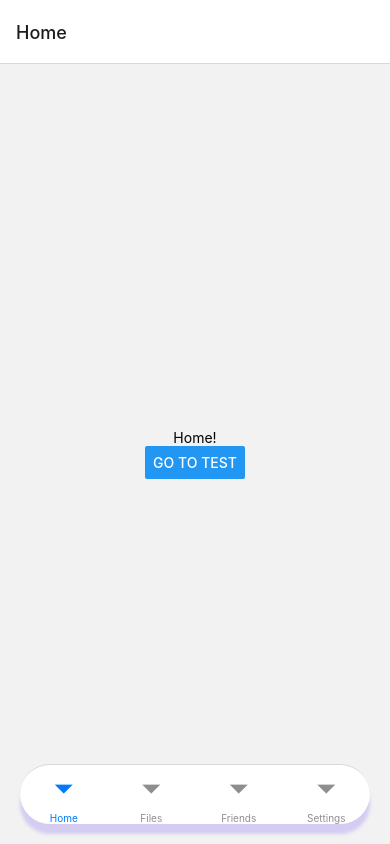
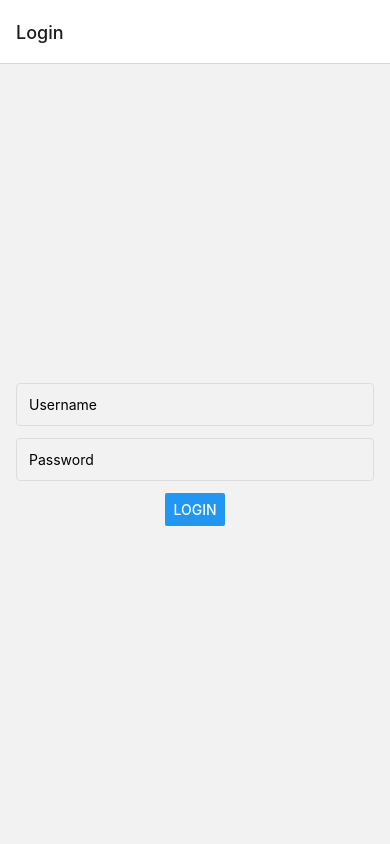
Before and after one commit to Yunzez/storaLink-App, a React Native app in the folder storalink/: screen /Login in a window 390 px wide. Built offline with nearby package versions, Linux system fonts and the light colour scheme.

Commit message:
add nested navigation and provider

```diff
--- a/storalink/App.tsx
+++ b/storalink/App.tsx
@@ -1,103 +1,33 @@
 import { StatusBar } from "expo-status-bar";
 import { StyleSheet, Text, View, Button } from "react-native";
 import styled from "styled-components/native";
-import { createNativeStackNavigator } from '@react-navigation/native-stack';
+import { createNativeStackNavigator } from "@react-navigation/native-stack";
 import { NavigationContainer } from "@react-navigation/native";
-import { createBottomTabNavigator } from "@react-navigation/bottom-tabs";
-import Home from "./screens/Home";
-import Settings from "./screens/Settings";
-import Files from "./screens/Files";
-import Friends from "./screens/Friends";
+import { BottomTabNavigators } from "./navigation/BottomTabNavigators";
+import { GlobalContextProvider } from "./context/GlobalProvider";
+import Login from "./screens/Login";
 import Test from "./screens/Test";
 const BoxRoot = styled.Text`
   color: red;
 `;
-
-const Tab = createBottomTabNavigator();
-
-const HomeStack = createNativeStackNavigator();
-const FilesStack = createNativeStackNavigator();
-const FriendsStack = createNativeStackNavigator();
-const SettingsStack = createNativeStackNavigator();
-
-// Home Stack
-function HomeStackNavigator() {
-  return (
-    <HomeStack.Navigator >
-      <HomeStack.Screen name="Home" component={Home} />
-      <HomeStack.Screen name="Test" component={Test} />
-    </HomeStack.Navigator>
-  );
-}
-
-// Files Stack
-function FilesStackNavigator() {
-  return (
-    <FilesStack.Navigator>
-      <FilesStack.Screen name="Files" component={Files} />
-      {/* Add more Files screens here */}
-    </FilesStack.Navigator>
-  );
-}
-
-// Friends Stack
-function FriendsStackNavigator() {
-  return (
-    <FriendsStack.Navigator>
-      <FriendsStack.Screen name="Friends" component={Friends} />
-      {/* Add more Friends screens here */}
-    </FriendsStack.Navigator>
-  );
-}
-
-// Settings Stack
-function SettingsStackNavigator() {
-  return (
-    <SettingsStack.Navigator>
-      <SettingsStack.Screen name="Settings" component={Settings} />
-      {/* Add more Settings screens here */}
-    </SettingsStack.Navigator>
-  );
-}
-
+const GlobalStack = createNativeStackNavigator();
 
 export default function App() {
   return (
     <NavigationContainer>
-      <Tab.Navigator
-
-        screenOptions={{
-          headerShown: false,
-          tabBarStyle: {
-            position: "absolute",
-            bottom: 20, // you can adjust this value as per your need
-            left: 20,
-            right: 20,
-            backgroundColor: "#ffffff",
-            borderRadius: 30,
-            height: 60,
-            ...styles.shadow,
-          },
-        }}
-      >
-        <Tab.Screen name="Home" component={HomeStackNavigator} />
-        <Tab.Screen name="Files" component={FilesStackNavigator} />
-        <Tab.Screen name="Friends" component={FriendsStackNavigator} />
-        <Tab.Screen name="Settings" component={SettingsStackNavigator} />
-      </Tab.Navigator>
+      <GlobalContextProvider>
+        <GlobalStack.Navigator>
+          <GlobalStack.Screen name="Login" component={Login} />
+          <GlobalStack.Screen
+            options={{
+              headerShown: false,
+            }}
+            name="Home"
+            component={BottomTabNavigators}
+          />
+          {/* Add more Settings screens here */}
+        </GlobalStack.Navigator>
+      </GlobalContextProvider>
     </NavigationContainer>
   );
 }
-
-const styles = {
-  shadow: {
-    shadowColor: "#7F5DF0",
-    shadowOffset: {
-      width: 0,
-      height: 10,
-    },
-    shadowOpacity: 0.25,
-    shadowRadius: 3.5,
-    elevation: 5,
-  },
-};
--- /dev/null
+++ b/storalink/context/GlobalProvider.tsx
@@ -0,0 +1,36 @@
+"use client"
+import React, { createContext, useContext, useState, ReactNode, useRef, SetStateAction, Dispatch, useEffect } from "react";
+import { NavigationProp, ParamListBase, useNavigation } from '@react-navigation/native';
+
+interface GlobalContextProps {
+    navigator: any;
+}
+
+type RootStackParamList = {
+    Unknown : 'Unknown'
+    Home: 'Home';
+    Login: 'Login';
+    Test: 'Test'
+    Home_Main: 'Home_Main'
+  };
+
+export const GlobalContext = createContext<GlobalContextProps>({
+  navigator: undefined
+});
+
+interface GlobalContextProviderProps {
+  children: ReactNode;
+}
+
+export const GlobalContextProvider: React.FC<GlobalContextProviderProps> = ({ children }) => {
+    const navigator =
+    useNavigation<NavigationProp<RootStackParamList, "Unknown">>();
+
+
+  const [isOpen, setIsOpen]: [boolean, Dispatch<SetStateAction<boolean>>] = useState(false);
+  return (
+    <GlobalContext.Provider value={{navigator }}>
+      {children}
+    </GlobalContext.Provider>
+  );
+};
--- /dev/null
+++ b/storalink/navigation/BottomTabNavigators.tsx
@@ -0,0 +1,52 @@
+import React from 'react'
+import styled from "styled-components/native";
+import { createNativeStackNavigator } from '@react-navigation/native-stack';
+import { NavigationContainer } from "@react-navigation/native";
+import { createBottomTabNavigator } from "@react-navigation/bottom-tabs";
+import Home from "../screens/Home";
+import Settings from "../screens/Settings";
+import Files from "../screens/Files";
+import Friends from "../screens/Friends";
+import Test from "../screens/Test";
+import HomeNavigators from './HomeNavigators';
+export const BottomTabNavigators = () => {
+    const Tab = createBottomTabNavigator();
+  return (
+    <Tab.Navigator
+        screenOptions={{
+          headerShown: false,
+          tabBarStyle: {
+            position: "absolute",
+            bottom: 20, // you can adjust this value as per your need
+            left: 20,
+            right: 20,
+            backgroundColor: "#ffffff",
+            borderRadius: 30,
+            height: 60,
+            ...styles.shadow,
+          },
+        }}
+      >
+        <Tab.Screen name="Home" component={HomeNavigators} />
+        <Tab.Screen name="Files" component={Files} />
+        <Tab.Screen name="Friends" component={Friends} />
+        <Tab.Screen name="Settings" component={Settings} />
+      </Tab.Navigator>
+  )
+
+}
+
+const styles = {
+    shadow: {
+      shadowColor: "#7F5DF0",
+      shadowOffset: {
+        width: 0,
+        height: 10,
+      },
+      shadowOpacity: 0.25,
+      shadowRadius: 3.5,
+      elevation: 5,
+    },
+  };
+
+  export default BottomTabNavigators
--- /dev/null
+++ b/storalink/navigation/HomeNavigators.tsx
@@ -0,0 +1,24 @@
+import { StatusBar } from "expo-status-bar";
+import { StyleSheet, Text, View, Button } from "react-native";
+import styled from "styled-components/native";
+import { createNativeStackNavigator } from "@react-navigation/native-stack";
+import { NavigationContainer } from "@react-navigation/native";
+import Home from "../screens/Home";
+import Test from "../screens/Test";
+
+const BoxRoot = styled.Text`
+  color: red;
+`;
+const Stack = createNativeStackNavigator();
+
+export default function HomeNavigators() {
+  return (
+
+        <Stack.Navigator>
+          <Stack.Screen name="Home_Main" component={Home} />
+          <Stack.Screen name="Test" component={Test} />
+          {/* Add more Settings screens here */}
+        </Stack.Navigator>
+
+  );
+}
--- a/storalink/screens/Home.tsx
+++ b/storalink/screens/Home.tsx
@@ -1,28 +1,25 @@
-import React from 'react';
-import { Button, View, Text } from 'react-native';
-import { createNativeStackNavigator } from '@react-navigation/native-stack';
-import { NavigationContainer } from '@react-navigation/native';
-import { createBottomTabNavigator } from '@react-navigation/bottom-tabs';
+import React from "react";
+import { Button, View, Text } from "react-native";
+import { createNativeStackNavigator } from "@react-navigation/native-stack";
+import { NavigationContainer } from "@react-navigation/native";
+import { createBottomTabNavigator } from "@react-navigation/bottom-tabs";
+import { SafeAreaView } from "react-native-safe-area-context";
+import Test from "./Test";
 
-// Create a stack navigator
-// Define your stack navigator's screen names and params
-type RootStackParamList = {
-  Home: undefined;
-  Test: undefined;
+export const Home = ({ navigation }: any) => {
+  return (
+    <SafeAreaView style={{ flex: 1, justifyContent: "center", alignItems: "center" }}>
+    <Text>Home!</Text>
+    <Button
+      title="Go to Test"
+      onPress={() => navigation.navigate('Test')}
+    />
+    <Button
+      title="Back to Login"
+      onPress={() => navigation.navigate('Login')}
+    />
+  </SafeAreaView>
+  );
 };
 
-
-export const Home = ({navigation}: any) => {
-  return (
-    <View style={{ flex: 1, justifyContent: 'center', alignItems: 'center' }}>
-      <Text>Home!</Text>
-      <Button
-        title="Go to Test"
-        onPress={() => navigation.navigate('Test')}
-      />
-    </View>
-  )
-}
-
-
-export default Home
+export default Home;
--- /dev/null
+++ b/storalink/screens/Login.tsx
@@ -0,0 +1,56 @@
+import React, { useContext, useState } from "react";
+import { Button, TextInput, SafeAreaView } from "react-native";
+import { NavigationProp } from "@react-navigation/native";
+import { useNavigation } from "@react-navigation/native";
+import styled from "styled-components/native";
+import { GlobalContext } from "../context/GlobalProvider";
+
+const Container = styled(SafeAreaView)`
+  flex: 1;
+  align-items: center;
+  justify-content: center;
+  margin: 16px;
+`;
+
+const StyledInput = styled(TextInput)`
+  width: 100%;
+  padding: 12px;
+  border: 1px solid #ddd;
+  margin-bottom: 12px;
+  border-radius: 4px;
+`;
+
+
+export const Login = () => {
+    const { navigator } = useContext(GlobalContext);
+  const [username, setUsername] = useState("");
+  const [password, setPassword] = useState("");
+
+  const handleLogin = () => {
+    // Handle login action here
+    navigator.navigate("Home");
+    console.log("Username: ", username);
+    console.log("Password: ", password);
+  };
+
+  return (
+    <Container>
+      <StyledInput
+        value={username}
+        onChangeText={setUsername}
+        placeholder="Username"
+      />
+
+      <StyledInput
+        value={password}
+        onChangeText={setPassword}
+        placeholder="Password"
+        secureTextEntry
+      />
+
+      <Button title="Login" onPress={handleLogin} />
+    </Container>
+  );
+};
+
+export default Login;
```
